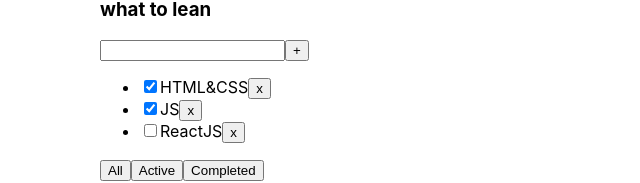
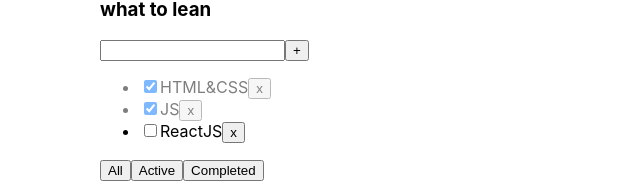
Before and after one commit to umedjankabiri/todolist, a React (Vite) app: page / in a window 1280 px wide. Shown: the part 121-304 px from the top of the page, without its empty margins (0-640 px from the left). Built offline with nearby package versions, Linux system fonts and the light colour scheme.

Commit message:
created error and filter styles for Button component

```diff
--- a/src/common/components/App/App.css
+++ b/src/common/components/App/App.css
@@ -3,3 +3,15 @@
     gap: 50px;
     margin: 100px;
 }
+.error {
+    border: 1px solid red;
+}
+.errorMessage {
+    color: red;
+}
+.activeFilter {
+    background-color: lightgreen;
+}
+.isDone {
+    opacity: 0.5;
+}
```
